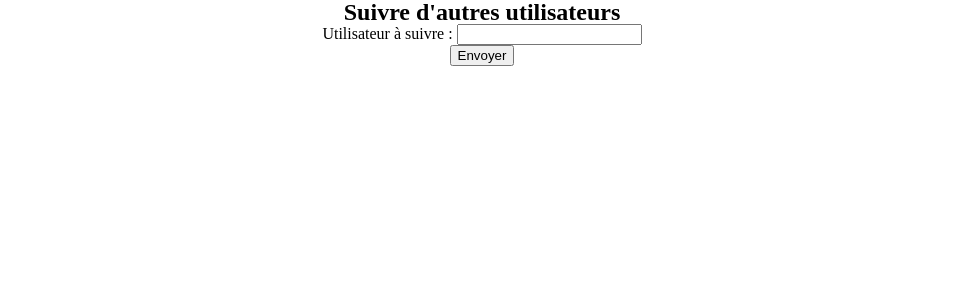
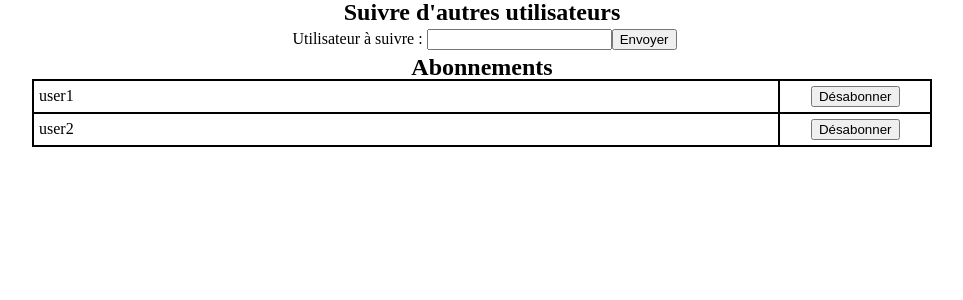
Before and after one commit to Meez25/LITReview, a Django app: page /abonnement in a window 1280 px wide. Shown: the part 100-400 px from the top of the page, without its empty margins (158-1121 px from the left). Run offline with Django 4.2, Linux system fonts and the light colour scheme; a user stored in the database is signed in; data comes from the database, SQL or seed files in the repository; both versions use the stored data as it was after the commit.

Commit message:
work on unfollow workflow

```diff
--- a/litreview/critics/forms.py
+++ b/litreview/critics/forms.py
@@ -21,3 +21,8 @@ class FollowForm(forms.Form):
         label="Utilisateur à suivre",
         required=True,
     )
+    follow_form = forms.BooleanField(widget=forms.HiddenInput, initial=True)
+
+
+class UnfollowForm(forms.Form):
+    unfollow_form = forms.BooleanField(widget=forms.HiddenInput, initial=True)
--- a/litreview/critics/static/critics/abonnement.css
+++ b/litreview/critics/static/critics/abonnement.css
@@ -6,4 +6,33 @@
 
 form {
     text-align: center;
+    display: flex;
+    justify-content: center;
+    margin: 5px;
 }
+
+table {
+    width: 900px;
+    border-collapse: collapse;
+    border-spacing: 0px;
+    margin-left: auto;
+    margin-right: auto;
+}
+
+table,
+th,
+td {
+    border: 2px solid;
+}
+
+.user-followed {
+    width: 750px;
+}
+
+.button {
+    width: 150px;
+}
+
+p {
+    margin-left: 5px;
+}
--- a/litreview/critics/templates/critics/abonnement.html
+++ b/litreview/critics/templates/critics/abonnement.html
@@ -7,13 +7,27 @@
 {% block content %}
 <div class="container">
     <h2>Suivre d'autres utilisateurs</h2>
-    {% if error %}
-        <h2>{{ error }}</h2>
+    {% if feedback %}
+        <h3>{{ feedback }}</h3>
     {% endif %}
     <form method="post">
         {{ userfollow_form.as_p }}
         {% csrf_token %}
         <button type="submit">Envoyer</button>
     </form>
+    <h2>Abonnements</h2>
+    <table>
+    {% for user in followed_users %}
+        <tr>
+        <td class="user-followed"><p>{{ user.followed_user }}</p></td>
+        <td class="button"><form class="unfollow-button" method="post">
+            {{ unfollow_form.as_p }}
+            {% csrf_token %}
+            <input type="hidden" name="follow_to_delete" value="{{ user.followed_user }}">
+            <button type="submit" >Désabonner</button>
+        </form></td>
+    </tr>
+    {% endfor %}
+    </table>
 </div>
 {% endblock content %}
--- a/litreview/critics/views.py
+++ b/litreview/critics/views.py
@@ -1,9 +1,9 @@
-from django.shortcuts import render, redirect, get_object_or_404
+from django.shortcuts import render, redirect, get_object_or_404, get_list_or_404
 from django.contrib.auth.decorators import login_required
 from django.views.generic.edit import CreateView
 from critics.models import Ticket, Review, UserFollows
 from django.contrib.auth.mixins import LoginRequiredMixin
-from .forms import TicketForm, ReviewForm, FollowForm
+from .forms import TicketForm, ReviewForm, FollowForm, UnfollowForm
 from authentication.models import User
 from django.db import IntegrityError
 
@@ -31,7 +31,7 @@ def my_posts(request):
 
 @login_required
 def abonnement(request):
-    if request.method == "POST":
+    if request.method == "POST" and "follow_form" in request.POST:
         form = FollowForm(request.POST)
         if form.is_valid():
             username = form.cleaned_data["followed_user"]
@@ -42,33 +42,49 @@ def abonnement(request):
                     form = FollowForm()
                     context = {
                         "userfollow_form": form,
-                        "error": "Vous ne pouvez pas vous suivre vous-même.",
+                        "feedback": "Vous ne pouvez pas vous suivre vous-même.",
                     }
                     return render(request, "critics/abonnement.html", context)
 
-                if user_follow:
+                elif user_follow:
                     UserFollows.objects.create(
                         user=current_user, followed_user=user_follow
                     )
+                    form = FollowForm()
+                    context = {
+                        "userfollow_form": form,
+                        "feedback": "Utilisateur suivi avec succès.",
+                    }
+                    return render(request, "critics/abonnement.html", context)
             except User.DoesNotExist:
                 form = FollowForm()
                 context = {
                     "userfollow_form": form,
-                    "error": "L'utilisateur n'existe pas.",
+                    "feedback": "L'utilisateur n'existe pas.",
                 }
                 return render(request, "critics/abonnement.html", context)
             except IntegrityError:
                 form = FollowForm()
                 context = {
                     "userfollow_form": form,
-                    "error": "L'utilisateur est déjà suivi.",
+                    "feedback": "L'utilisateur est déjà suivi.",
                 }
                 return render(request, "critics/abonnement.html", context)
+    elif request.method == "POST" and "unfollow_form" in request.POST:
+        form = UnfollowForm(request.POST)
+        if form.is_valid():
+            print(form.cleaned_data)
+            username = form.cleaned_data["follow_to_delete"]
+            print(username)
+    else:
+        followed_users = get_list_or_404(UserFollows.objects.filter(user=request.user))
+        unfollow_form = UnfollowForm()
+        form = FollowForm()
 
-    else:
-        form = FollowForm()
     context = {
         "userfollow_form": form,
+        "followed_users": followed_users,
+        "unfollow_form": unfollow_form,
     }
 
     return render(request, "critics/abonnement.html", context)
--- a/litreview/litreview/static/litreview/base.css
+++ b/litreview/litreview/static/litreview/base.css
@@ -139,7 +139,8 @@ body {
 }
 
 h1,
-h2 {
+h2,
+h3 {
     text-align: center;
     grid-column-start: 2;
 }
```
Also changed, not shown: litreview/db.sqlite3.
